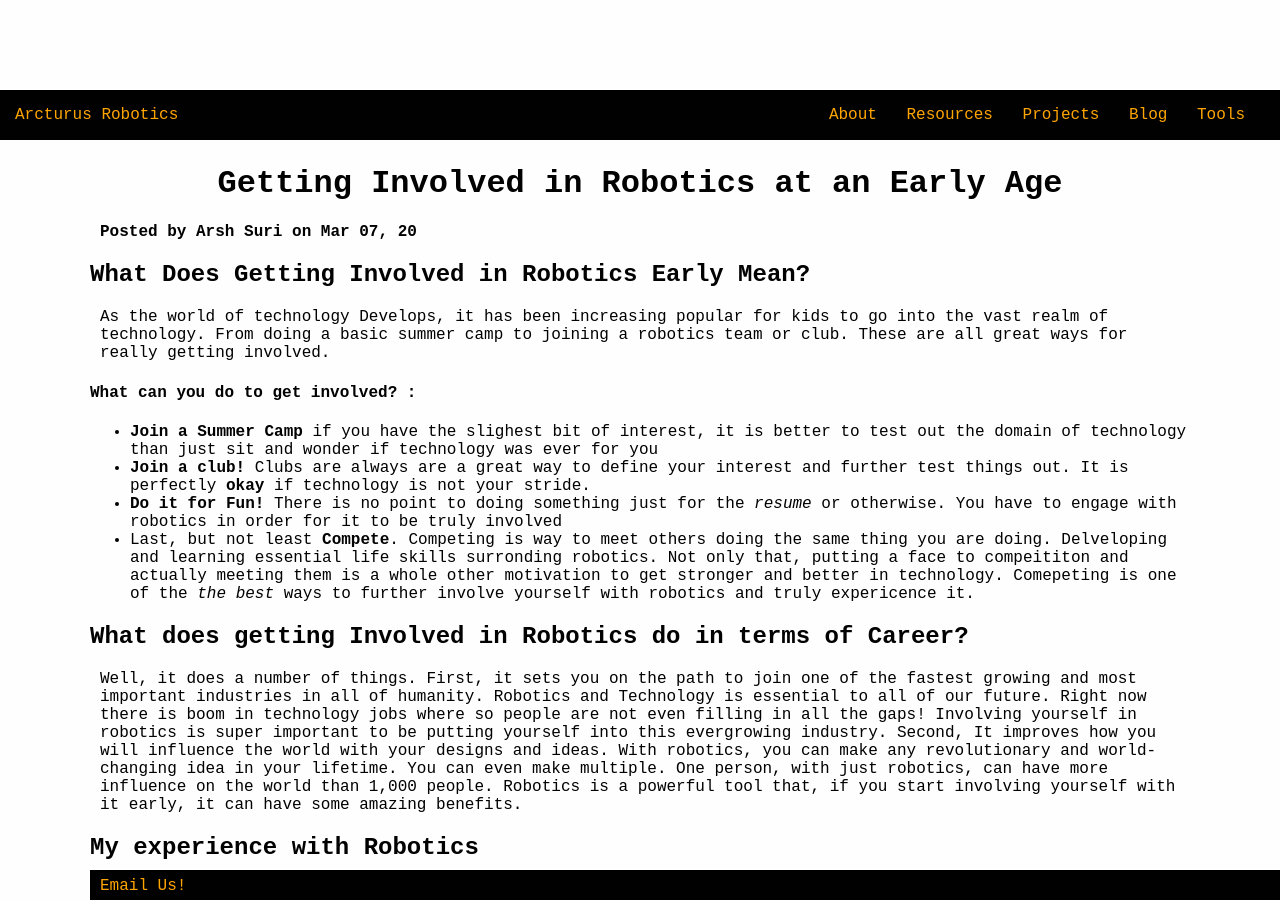
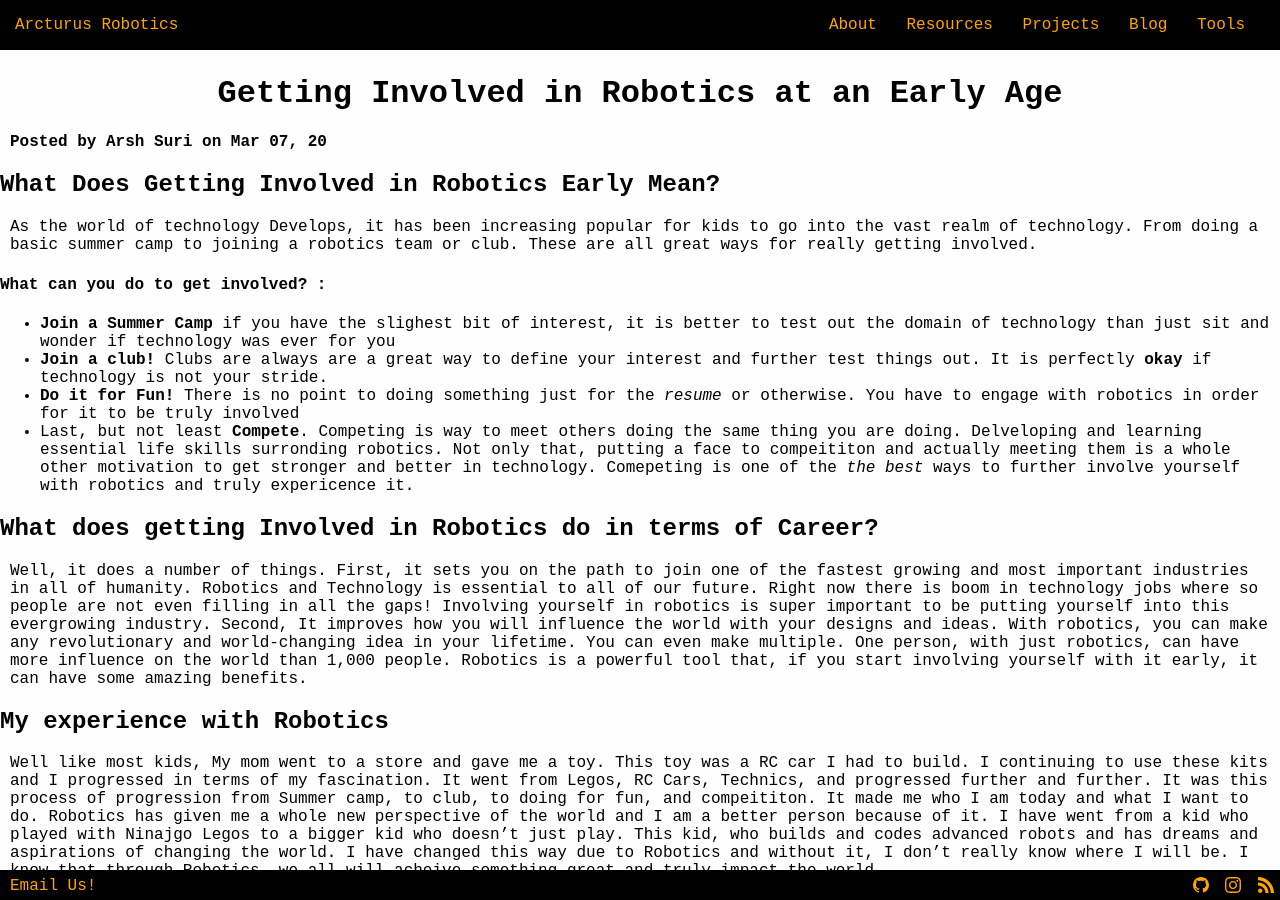
Before and after one commit to arcturus-robotics/arcturusrobotics.com, a Jekyll site: the page built from _posts/2020-03-07-robotics-at-an-early-age.md, in a window 1280 px wide and 900 px high. Built offline with Jekyll 4.4.1, drawn with Linux system fonts in a browser that asks for light colours.

Commit message:
Delete Margins

```diff
--- a/_layouts/post.html
+++ b/_layouts/post.html
@@ -25,10 +25,7 @@ layout: default
         margin: 10px;
     }
 
-    body {
-        margin: 50px;
-        padding: 40px;
-    }
+
 </style>
 <!-- Give the page a title if it has one -->
 
```
